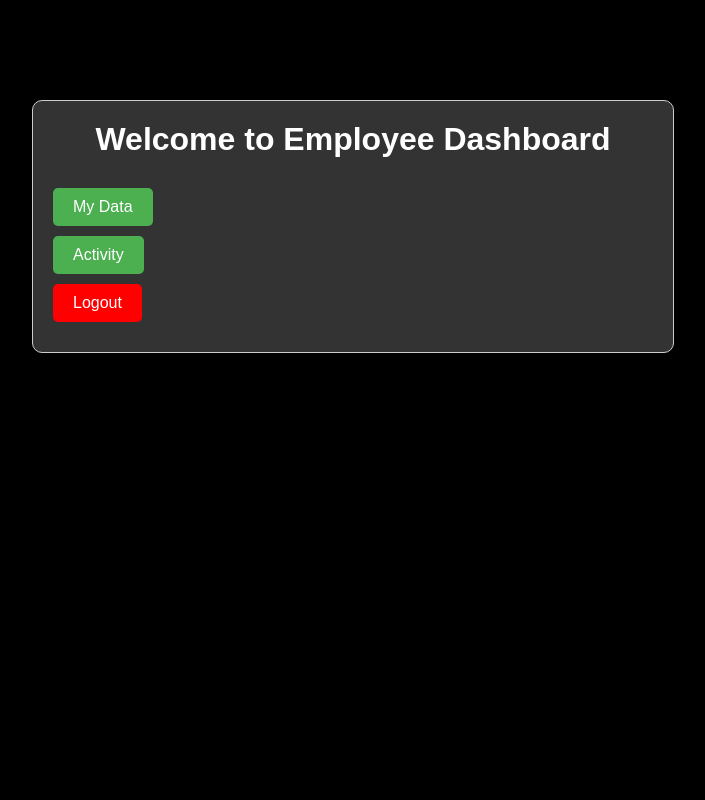
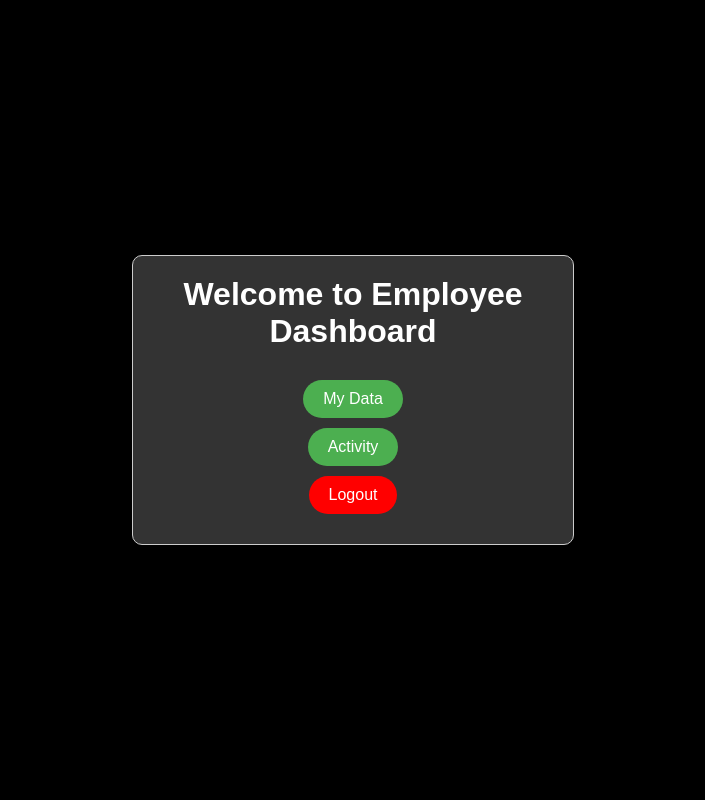
Before and after one commit to lipika-arya/Time-Tracker, a Flask app: page /dashboard_employee/1 in a window 1280 px wide. Shown: the whole page, without its empty margins (287-992 px from the left). Run offline with Flask 3, Linux system fonts and the light colour scheme.

Commit message:
Update dashboard_employee.html

```diff
--- a/templates/dashboard_employee.html
+++ b/templates/dashboard_employee.html
@@ -11,14 +11,18 @@
             font-family: Arial, sans-serif;
             margin: 0;
             padding: 0;
+            display: flex;
+            justify-content: center;
+            align-items: center;
+            height: 100vh;
         }
         .container {
-            max-width: 600px;
-            margin: 100px auto;
+            max-width: 400px;
             padding: 20px;
             border: 1px solid #ccc;
             border-radius: 10px;
             background-color: #333;
+            text-align: center;
         }
         .header {
             text-align: center;
@@ -38,7 +42,7 @@
             padding: 10px 20px;
             margin-bottom: 10px;
             cursor: pointer;
-            border-radius: 5px;
+            border-radius: 25px;
         }
         .btn.logout {
             background-color: red;
```
